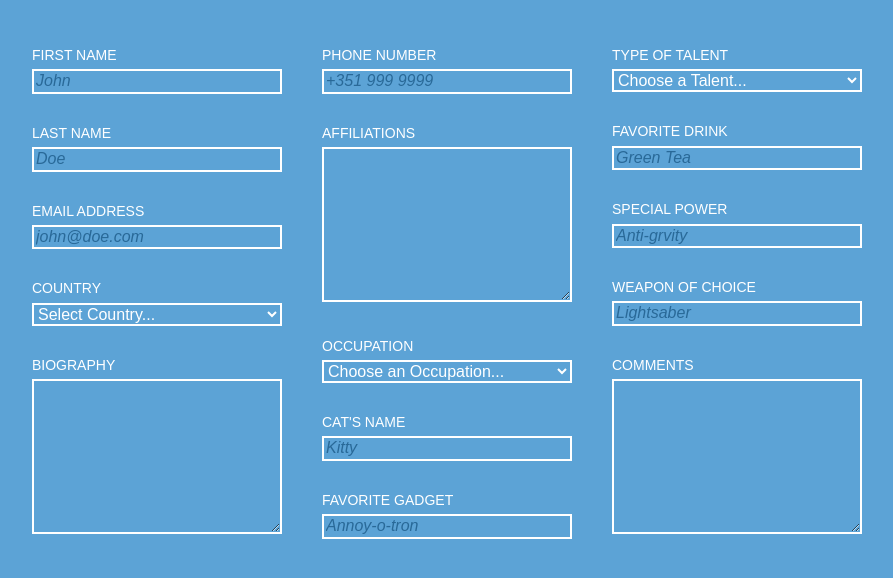
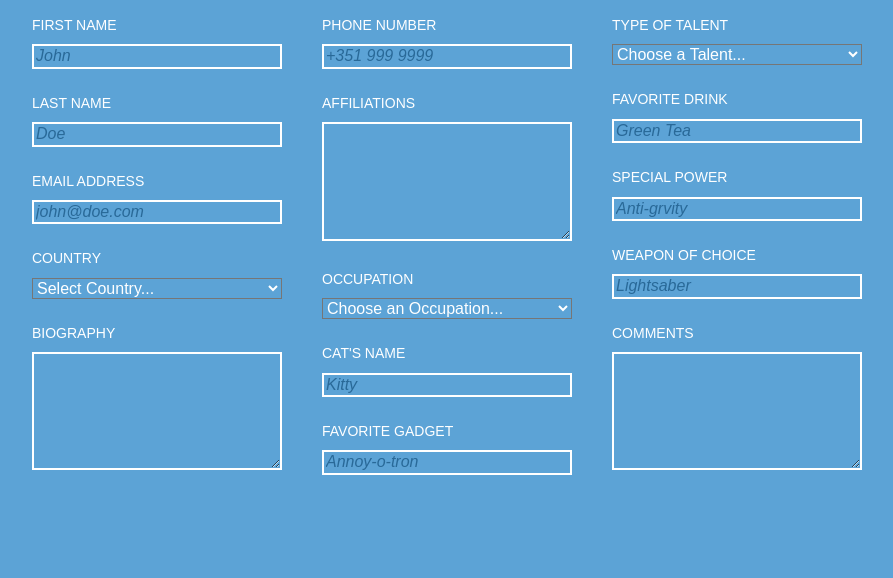
Before and after one commit to cparker33/Day_03, a plain HTML site: page Forms/index.html in a window 1280 px wide. Shown: the whole page, without its empty margins (8-901 px from the left). Drawn offline with Linux system fonts and the light colour scheme.

Commit message:
Commit Base 2

```diff
--- a/Forms/index.html
+++ b/Forms/index.html
@@ -38,7 +38,7 @@
             </li>
             <li>
               <label for="cBio">BIOGRAPHY</label><br />
-              <textarea id="cBio" class="cInp"  form_id="cForm" rows="8">
+              <textarea id="cBio" class="cInp"  form_id="cForm" rows="6">
               </textarea>
             </li>
           </ul>
@@ -53,7 +53,7 @@
             </li>
             <li>
             <label for="cAffi">AFFILIATIONS</label><br />
-            <textarea id="cAffi" class="cInp"  form_id="cForm" rows="8">
+            <textarea id="cAffi" class="cInp"  form_id="cForm" rows="6">
             </textarea>
             </li>
             <li>
@@ -103,10 +103,9 @@
            </li>
            <li>
             <label for="cComments">COMMENTS</label><br />
-            <textarea id="cComments" class="cInp"  form_id="cForm" rows="8">
+            <textarea id="cComments" class="cInp"  form_id="cForm" rows="6">
             </textarea>
             </li>
-
             </ul>
           </div><!-- Form Container End 3 -->
       </form>
--- a/Forms/style.css
+++ b/Forms/style.css
@@ -1,56 +1,65 @@
 html {
 
-box-sizing: border-box;
-font-family: sans-serif;
-color: #FFF;
-background: rgb(92, 163, 214);
-
+	box-sizing: border-box;
+	font-family: sans-serif;
+	color: #FFF;
+	background: rgb(92, 163, 214);
 }
 
 *, *:before, *:after {
 
 	box-sizing: inherit;
+}
 
-}
 
 ul {
 
 	list-style: none;
 }
 
+
 li label {
 
 	font-size: 14px;
 }
 
+
 .cContainer form {
 
 	display: flex;
 	flex-direction: row;
+	flex-wrap: wrap;
+}
 
 
-}
-
-.cFormContainer {
-
+.cFormContainer ul {
 
 	display: flex;
 	flex-direction: column;
+}
 
-}
 
 .cInp {
 
 	width: 250px;
 	background-color: rgb(92, 163, 214);
-	border: 2px solid #FFF;
 	outline-color: rgb(41, 105, 152);
 	color: #FFF;
-	margin-top: 5px;
+	margin-bottom: 25px;
+	margin-top: 10px;
+}
 
 
+.cFormInput input{
+
+	border: 2px solid #FFF;
 }
 
+
+.cFormInput textarea{
+
+	border: 2px solid #FFF;
+}
 
 
 ::-webkit-input-placeholder {
@@ -58,9 +67,3 @@ li label {
 	color: rgb(41, 105, 152);
 	font-style: italic;
 }
-
-.cFormInput li {
-
-	margin-top: 30px;
-
-}
```
